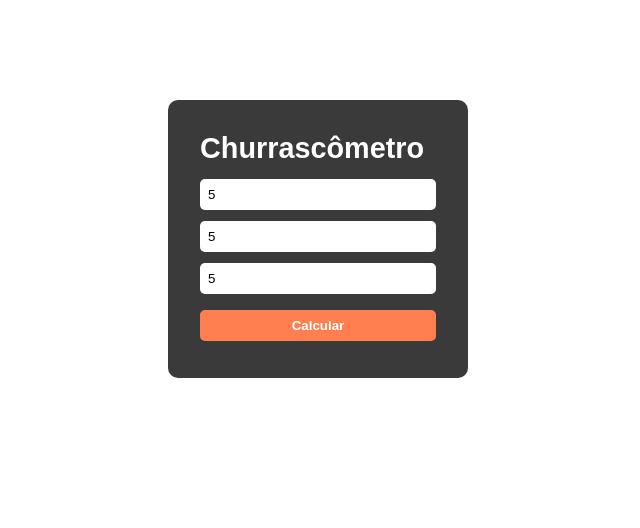
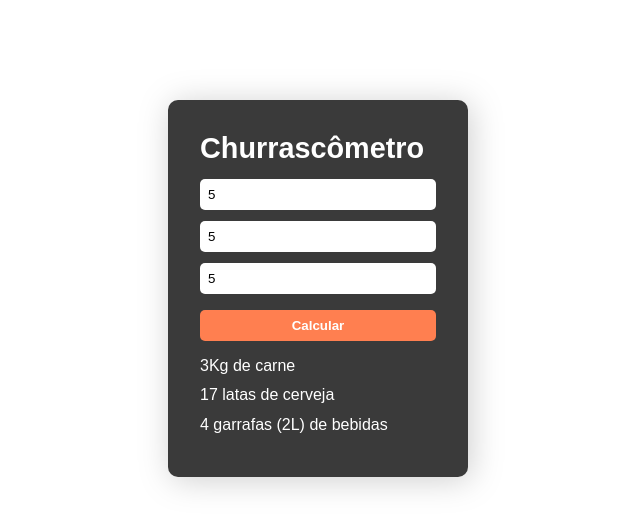
Before and after one commit to victor-portella/Churrascometro, a plain HTML site: page index.html in a window 1280 px wide. Both pictures are taken after typing "5", "5", "5" into the empty fields and a click on the button "Calcular". Shown: the whole page, without its empty margins (322-962 px from the left). Drawn offline with Linux system fonts and the light colour scheme.

Commit message:
adição da funcionalidade do botão calcular

```diff
--- a/index.html
+++ b/index.html
@@ -15,12 +15,14 @@
         <input id="adultos" type="number" name="adultos" placeholder="Adultos">
         <input id="criancas" type="number" name="criancas" placeholder="Crianças">
         <input id="duracao" type="number" name="duracao" placeholder="Duração (em horas)">
-        <button>Calcular</button>
+        <button onclick="calcularQuantidade()">Calcular</button>
 
         <div class="resultado"></div>
 
     </div>
 
+    <script src="./script.js"></script>
+
 </body>
 
 </html>
--- a/script.js
+++ b/script.js
@@ -0,0 +1,32 @@
+let inputAdultos = document.getElementById("adultos");
+let inputCriancas = document.getElementById("criancas");
+let inputDuracao = document.getElementById("duracao");
+let divResultado = document.getElementsByClassName("resultado")[0];
+let carnePorPessoa;
+let cervejaPorPessoa;
+let bebidasPorPessoa;
+
+function calcularQuantidade() {
+    let qtdAdultos = inputAdultos.value;
+    let qtdCriancas = inputCriancas.value;
+    let duracao = inputDuracao.value;
+
+    if (duracao >= 6) {
+        carnePorPessoa = 650;
+        cervejaPorPessoa = 2000;
+        bebidasPorPessoa = 1500;
+    } else {
+        carnePorPessoa = 400;
+        cervejaPorPessoa = 1200;
+        bebidasPorPessoa = 1000;
+    }
+
+    let qtdTotalCarne = (carnePorPessoa * qtdAdultos) + (carnePorPessoa / 2 * qtdCriancas);
+    let qtdTotalCerveja = cervejaPorPessoa * qtdAdultos;
+    let qtdTotalBebidas = (bebidasPorPessoa * qtdAdultos) + (bebidasPorPessoa / 2 * qtdCriancas);
+
+    divResultado.innerHTML = `<p>${qtdTotalCarne / 1000}Kg de carne</p>`;
+    divResultado.innerHTML += `<p>${Math.ceil(qtdTotalCerveja / 355)} latas de cerveja</p>`;
+    divResultado.innerHTML += `<p>${Math.ceil(qtdTotalBebidas / 2000)} garrafas (2L) de bebidas<p/>`;
+
+}
--- a/style.css
+++ b/style.css
@@ -11,6 +11,12 @@
     margin: 100px auto;
     padding: 2em;
     border-radius: 10px;
+    filter: drop-shadow(.2em .2em 1em rgb(206, 206, 206));
+}
+
+p {
+    color: white;
+    margin-top: .7em;
 }
 
 h1 {
@@ -37,4 +43,5 @@ button {
     color: white;
     margin: .4em 0;
     font-weight: bold;
+    cursor: pointer;
 }
```
